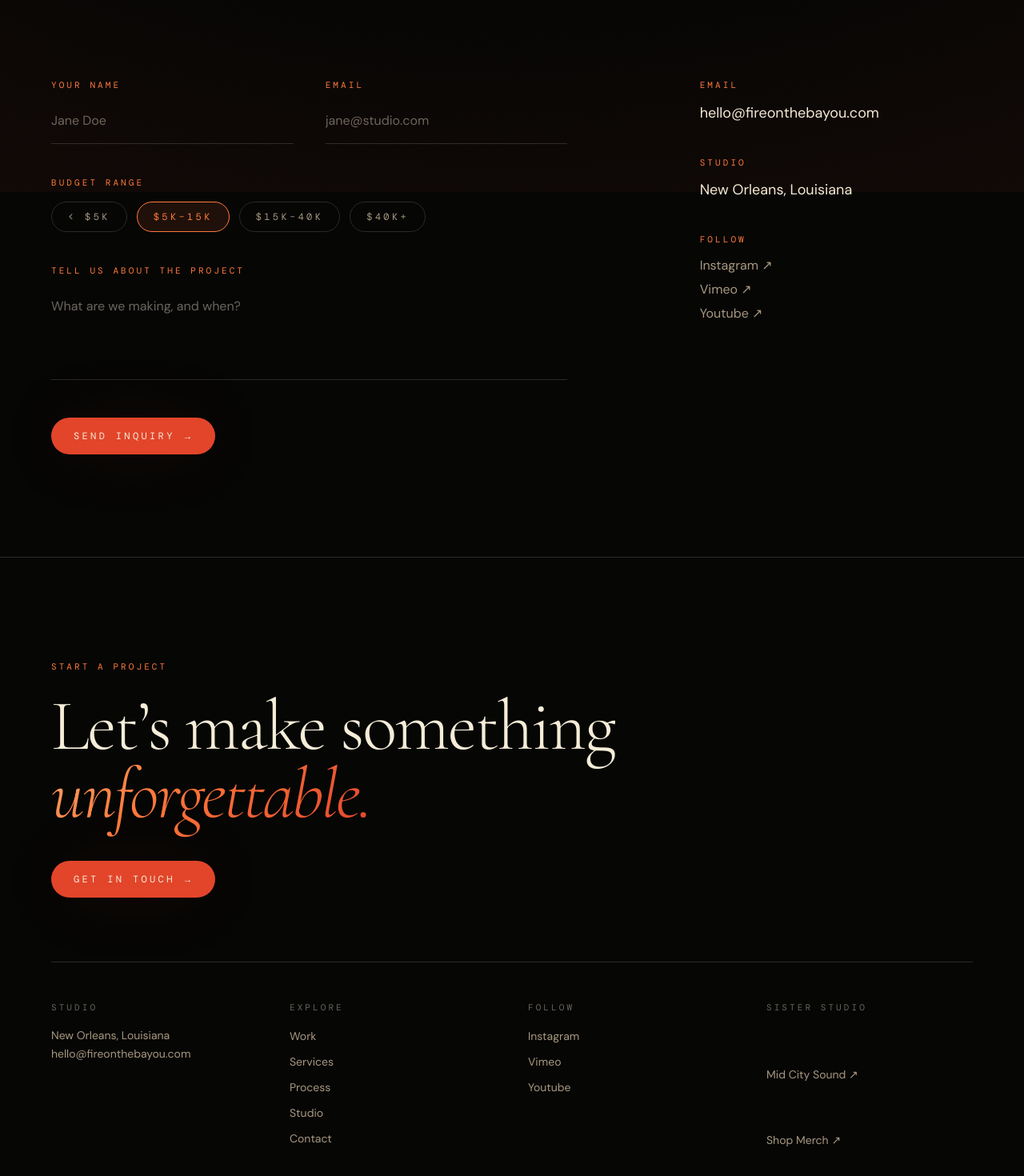
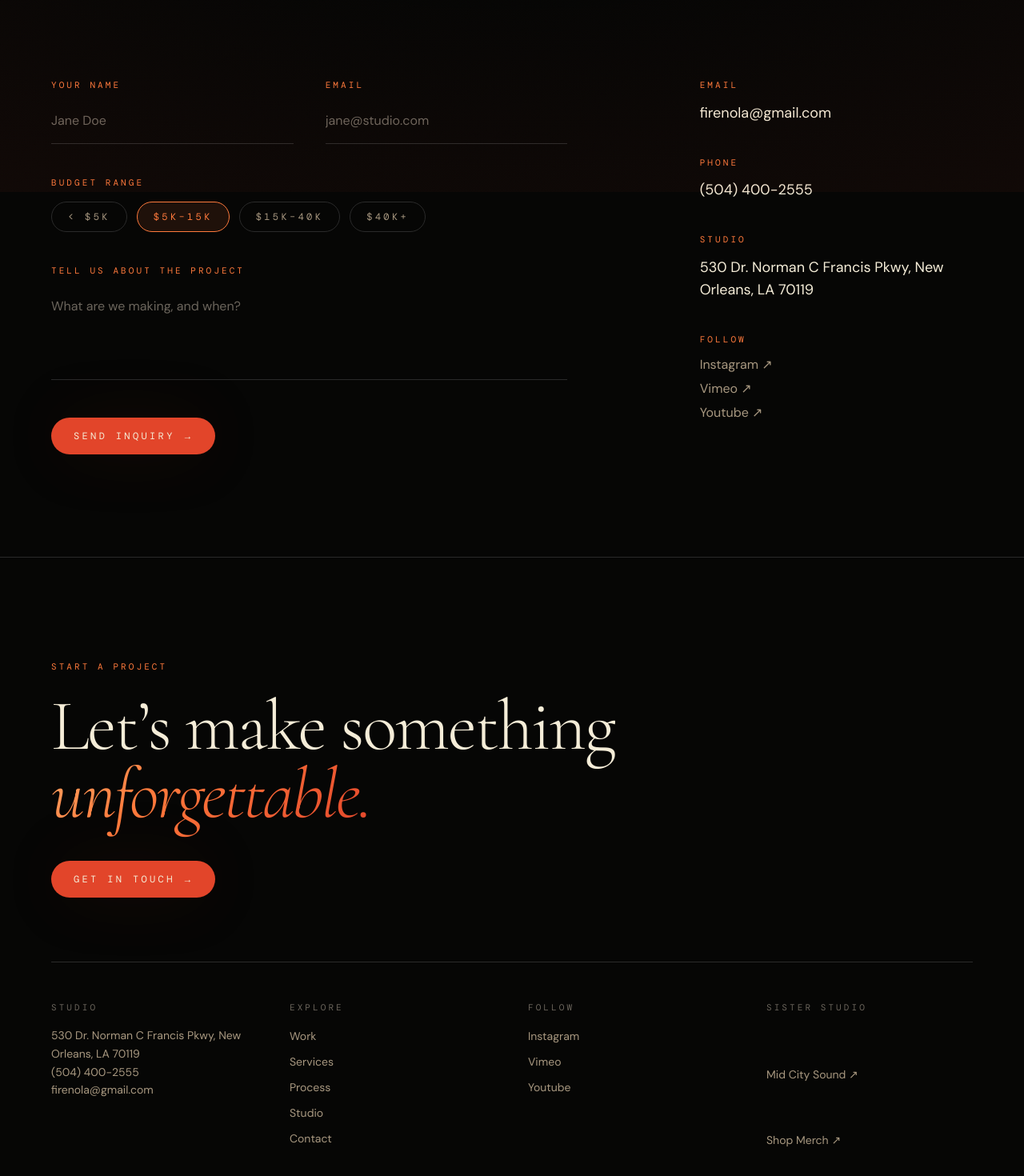
Before and after one commit to flu-wop/fireonthebayou, a Next.js app: page /contact in a window 1280 px wide. Shown: the part 560-2030 px from the top of the page at 80% size. Built offline with nearby package versions, Linux system fonts and the light colour scheme.

Commit message:
Demo audit fixes: real contact info, verified pricing/menu items, honest social proof

```diff
--- a/src/app/about/page.tsx
+++ b/src/app/about/page.tsx
@@ -15,14 +15,14 @@ export const metadata: Metadata = {
 // Small set of stat-style facts. Edit freely.
 const stats = [
   { value: "20+", label: "Years in New Orleans" },
-  { value: "Gold", label: "Addy Award winner" },
-  { value: "1", label: "Studio under one roof" },
+  { value: "Telly & Addy", label: "National award wins" },
+  { value: "5", label: "Edit & animation bays" },
 ];
 
 // Core crew, presented like closing credits — no photos needed, just the roles
 // and the receipts. Keep this list short; it's a signature, not a directory.
 const crew = [
-  { name: "Jason Villemarette", role: "Founder / Director", note: "20+ years, Gold Addy winner" },
+  { name: "Jason Villemarette", role: "Founder / Director", note: "Innovator of the Year, City Business Magazine (2008)" },
   { name: "Kathy Hirsch", role: "Executive Producer", note: "25 years, ex-Peter Mayer Advertising" },
   { name: "David Reece", role: "Director of Photography", note: "Coca-Cola, ESPN, NFL" },
   { name: "Michael Sanchez", role: "Post-Production Supervisor", note: "Edit, animation, sound design" },
--- a/src/app/contact/page.tsx
+++ b/src/app/contact/page.tsx
@@ -36,8 +36,17 @@ export default function ContactPage() {
               </a>
             </div>
             <div>
+              <p className="eyebrow mb-3">Phone</p>
+              <a
+                href={`tel:${site.phoneHref}`}
+                className="text-lg text-cream transition-colors hover:text-flame"
+              >
+                {site.phone}
+              </a>
+            </div>
+            <div>
               <p className="eyebrow mb-3">Studio</p>
-              <p className="text-lg text-cream">{site.location}</p>
+              <p className="text-lg text-cream">{site.address}</p>
             </div>
             <div>
               <p className="eyebrow mb-3">Follow</p>
--- a/src/components/layout/Footer.tsx
+++ b/src/components/layout/Footer.tsx
@@ -52,9 +52,15 @@ export default function Footer() {
               Studio
             </p>
             <p className="text-sm leading-relaxed text-mist">
-              {site.location}
+              {site.address}
               <br />
-              {site.email}
+              <a href={`tel:${site.phoneHref}`} className="transition-colors hover:text-flame">
+                {site.phone}
+              </a>
+              <br />
+              <a href={`mailto:${site.email}`} className="transition-colors hover:text-flame">
+                {site.email}
+              </a>
             </p>
           </div>
 
--- a/src/components/sections/StudioConnection.tsx
+++ b/src/components/sections/StudioConnection.tsx
@@ -52,6 +52,14 @@ export default function StudioConnection() {
               it looks.
             </p>
           </Reveal>
+          <Reveal delay={0.2}>
+            <ul className="mt-6 flex flex-wrap gap-x-6 gap-y-2 font-mono text-[11px] uppercase tracking-widest text-ash">
+              <li>5 edit &amp; animation bays</li>
+              <li>Sound stage</li>
+              <li>Grip truck</li>
+              <li>Sound design room</li>
+            </ul>
+          </Reveal>
           <Reveal delay={0.24}>
             <div className="mt-9">
               <Button href="/about" variant="outline">
--- a/src/lib/site.ts
+++ b/src/lib/site.ts
@@ -10,7 +10,10 @@ export const site = {
     "Fire on the Bayou is a New Orleans video production house crafting cinematic brand films, music videos, and documentary work. Home of Mid City Sound.",
   url: "https://fireonthebayou.com",
   location: "New Orleans, Louisiana",
-  email: "hello@fireonthebayou.com",
+  address: "530 Dr. Norman C Francis Pkwy, New Orleans, LA 70119",
+  phone: "(504) 400-2555",
+  phoneHref: "+15044002555",
+  email: "firenola@gmail.com",
   socials: {
     instagram: "https://instagram.com/fireonthebayou",
     vimeo: "https://vimeo.com/fireonthebayou",
```
